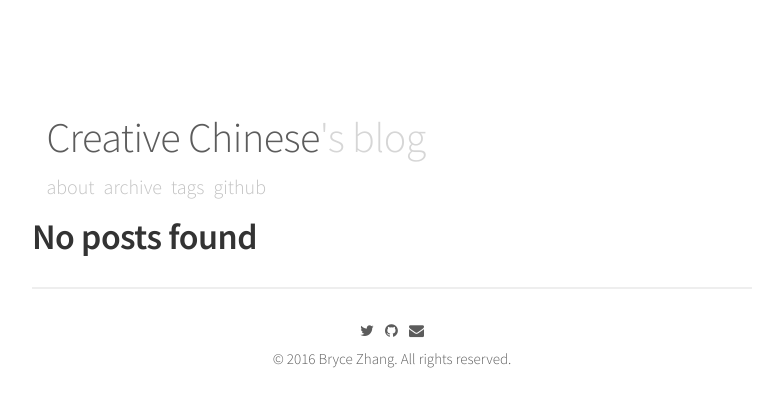
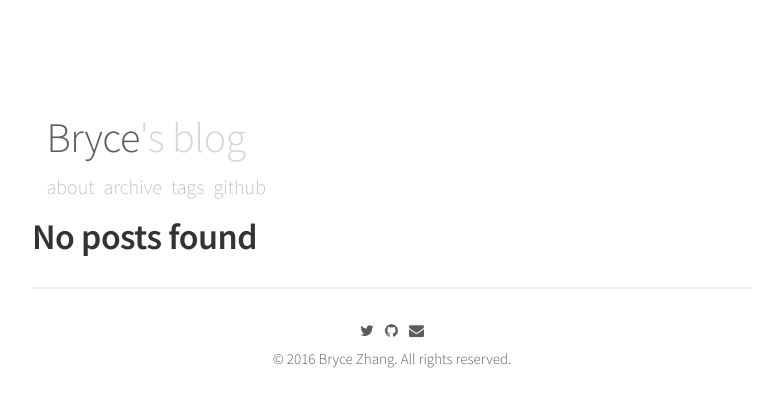
Before and after one commit to FHBryceZhang/fhbrycezhang.github.io, a Jekyll site: the page built from index.html, in a window 1280 px wide. Shown: the top 407 px of the page, without its empty margins (248-1031 px from the left). Built offline with Jekyll 4.4.1, drawn with Linux system fonts in a browser that asks for light colours; nearby versions of some CDN libraries; the list of posts is cut into pages by our own code.

Commit message:
Updated Config

```diff
--- a/_config.yml
+++ b/_config.yml
@@ -19,7 +19,7 @@ defaults:
     type: posts
   values:
     layout: post
-name: Creative Chinese
+name: Bryce
 author:
   name: Bryce Zhang
   "//facebook": your-id
```
